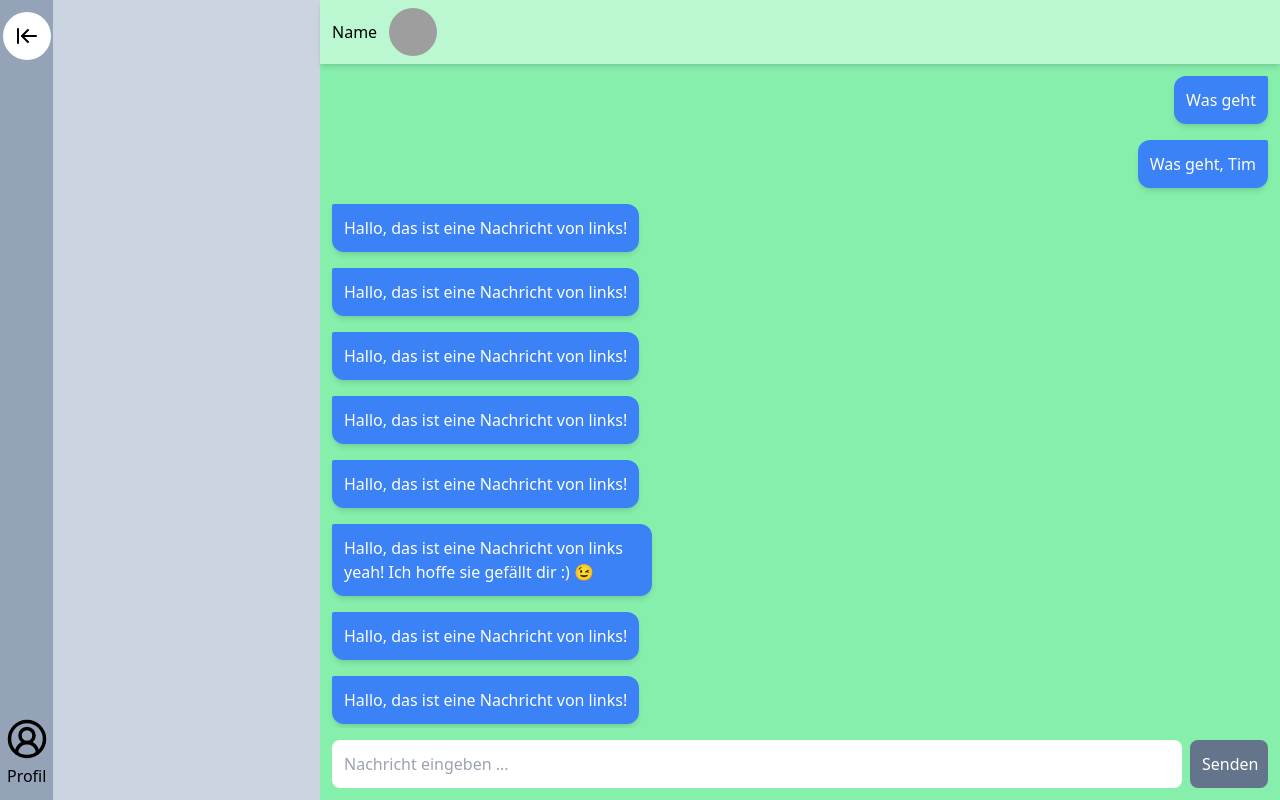
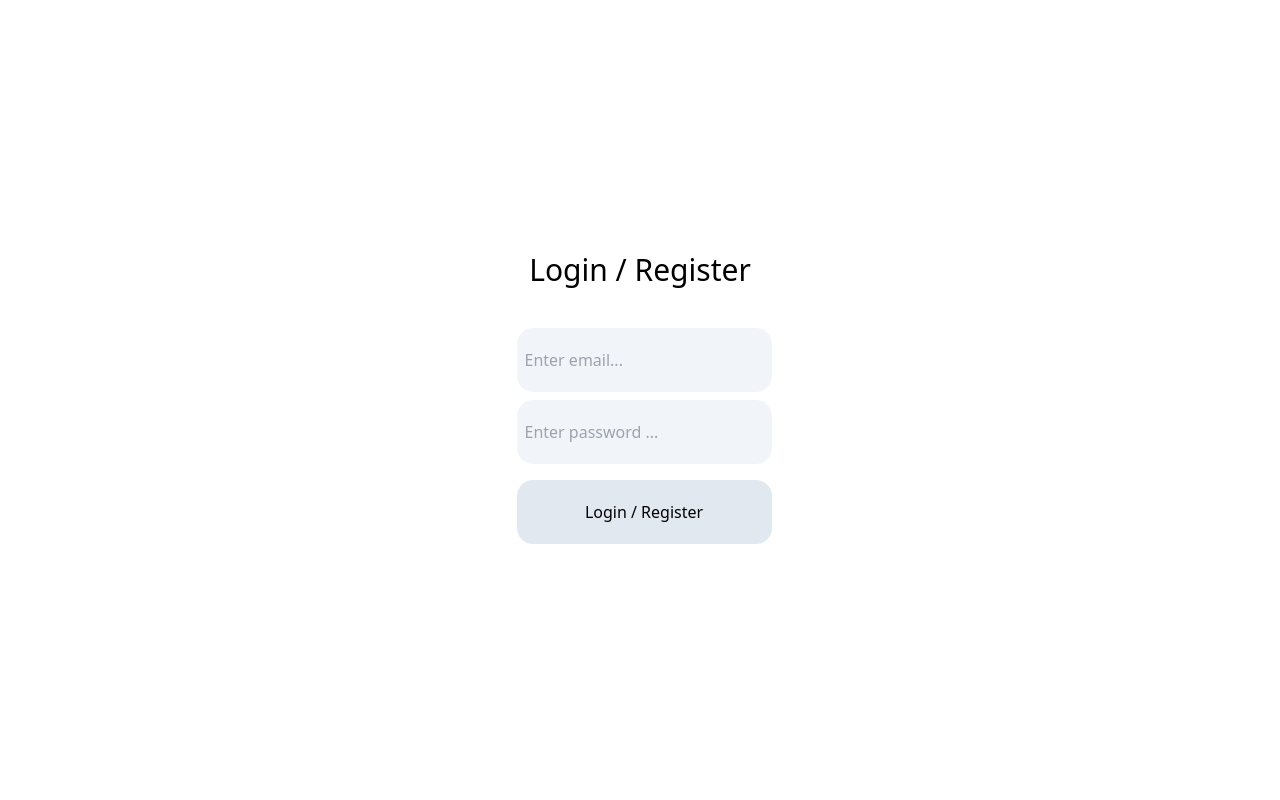
Before and after one commit to Juliur9/messenger-app, a React (Vite) app: page / in a window 1280 px wide. Built offline with nearby package versions, Linux system fonts and the light colour scheme; grey boxes are pictures that could not be loaded.

Commit message:
Login/Register site + Structure of Login and the messenger view

```diff
--- a/src/App.jsx
+++ b/src/App.jsx
@@ -1,7 +1,18 @@
+import { useState, useEffect } from "react";
+import LoginRegister from "./components/LoginRegister.jsx";
 import Messenger from "./components/Messenger.jsx";
 
 function App() {
-  return <Messenger />;
+  const [user, setUser] = useState(null);
+
+  useEffect(() => {
+    const storedUser = localStorage.getItem("user");
+    if (storedUser) {
+      setUser(JSON.parse(storedUser));
+    }
+  }, []);
+
+  return user ? <Messenger user={user} /> : <LoginRegister onLoginSuccess={setUser} />;
 }
 
 export default App;
--- /dev/null
+++ b/src/components/LoginRegister.jsx
@@ -0,0 +1,44 @@
+import { useState } from "react";
+
+function LoginRegister({ onLoginSuccess }) {
+  const [email, setEmail] = useState("");
+  const [password, setPassword] = useState("");
+
+  function handleLoginRegister() {
+    if (!email || !password) {
+      alert("Bitte fülle alle Felder aus.");
+      return;
+    }
+    //andere Validierung
+
+    // Hier kommt die Login/Register Logik hin
+    console.log("Email:", email);
+    console.log("Password:", password);
+
+    //Check ob Emails bereits registriert ist
+    //Wenn ja -> Login
+    //Wenn nein -> Register
+
+    //Localstorage.setItem("user", JSON.stringify(userdata)); halt alle userdata z.B. userId, token, etc.
+
+    //Nach erfolgreichem Login/Register weiterleiten zur Messenger Komponente
+    //onLoginSuccess(userdata);
+  }
+
+  return (
+    <div className="flex h-screen w-full flex-col items-center justify-center">
+      <h1 className="text-3xl">Login / Register</h1>
+
+      <div className="w-3xl flex flex-col">
+        <input className="m-1 mt-10 h-16 w-full rounded-2xl bg-slate-100 p-2" type="email" placeholder="Enter email..." value={email} onChange={(e) => setEmail(e.target.value)}></input>
+        <input className="m-1 mb-3 h-16 w-full rounded-2xl bg-slate-100 p-2" type={"password"} placeholder="Enter password ..." value={password} onChange={(e) => setPassword(e.target.value)}></input>
+
+        <button onClick={handleLoginRegister} className="m-1 h-16 w-full rounded-2xl bg-slate-200 p-1">
+          Login / Register
+        </button>
+      </div>
+    </div>
+  );
+}
+
+export default LoginRegister;
```
